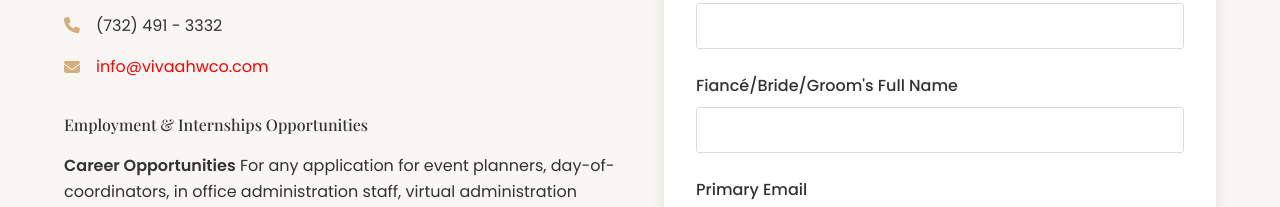
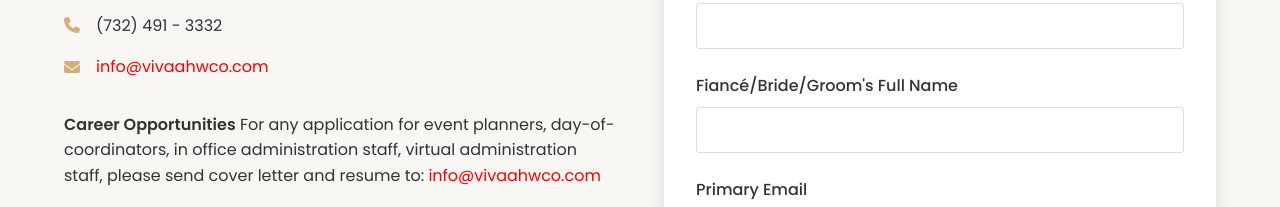
Before and after one commit to vivaahwedddings25/vivaahwco, a plain HTML site: page pages/contact.html in a window 1280 px wide. Shown: the part 593-800 px from the top of the page. Drawn offline with nearby package versions, Linux system fonts and the light colour scheme; a web font is replaced by a local one.

Commit message:
Update contact.html

```diff
--- a/pages/contact.html
+++ b/pages/contact.html
@@ -48,7 +48,6 @@
                 <p><i class="fas fa-phone"></i> (732) 491 - 3332</p>
                 <p><i class="fas fa-envelope"></i> <span style="color: red;">info@vivaahwco.com</span></p>
                 <div class="contact-extra-info" style="margin-top: 2rem;">
-                    <h4>Employment & Internships Opportunities</h4>
                     <strong>Career Opportunities</strong>
                     <p style="display: inline">For any application for event planners, day-of-coordinators, in office administration staff, virtual administration staff, please send cover letter and resume to: <a href="mailto:info@vivaahwco.com" style="color: red;">info@vivaahwco.com</a></p>
                 </div>
```
